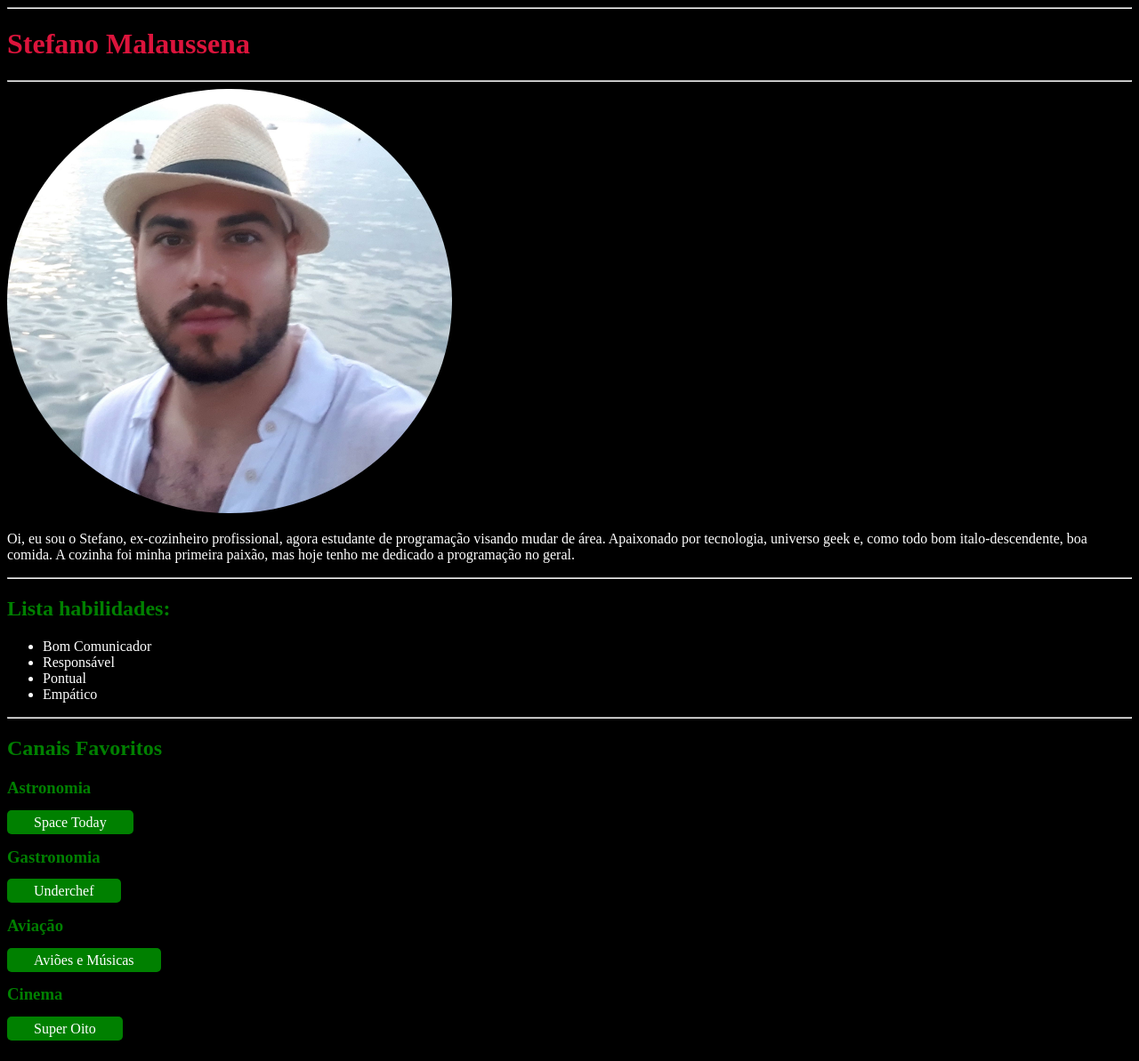
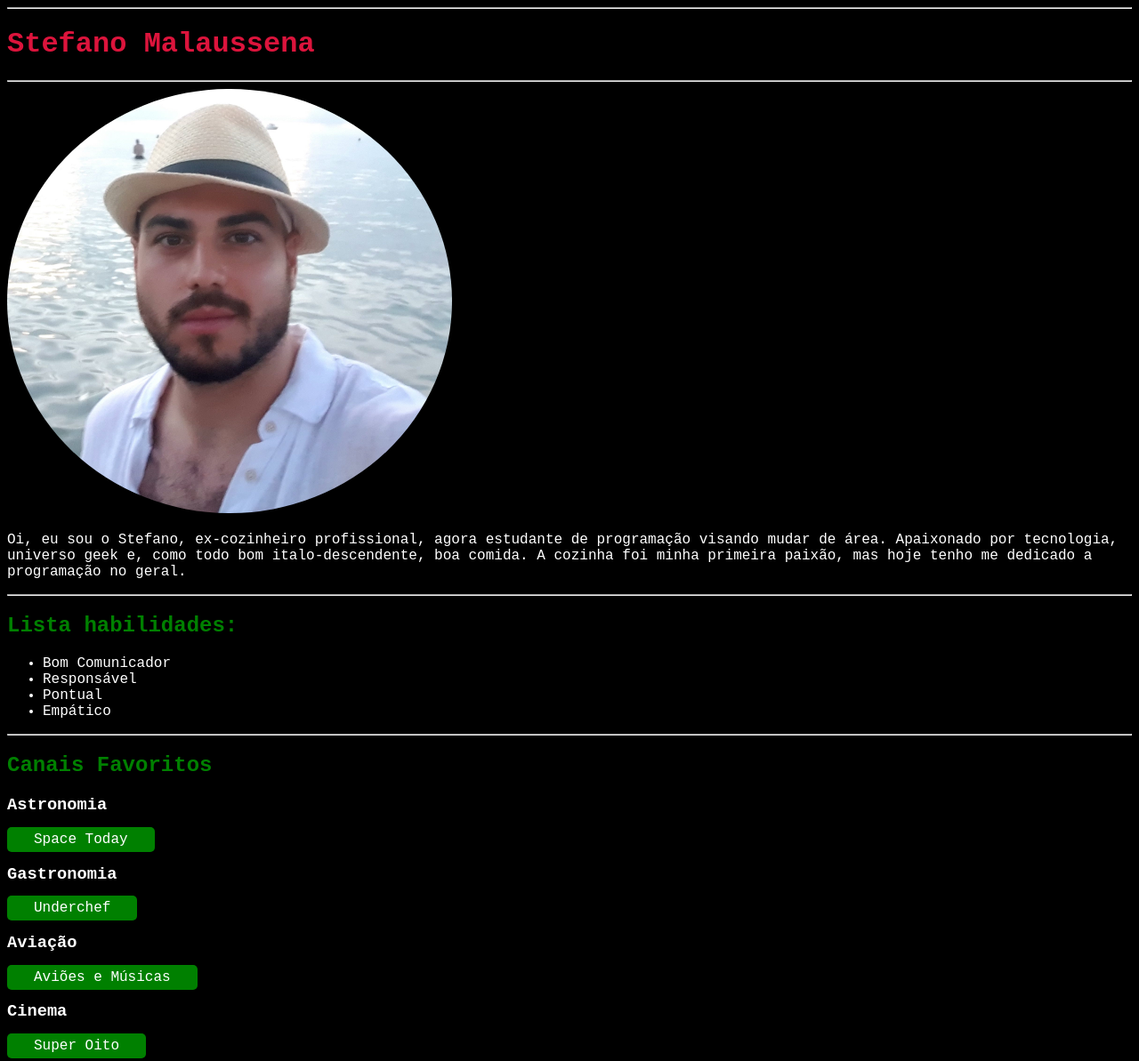
Before and after one commit to StefanoMalaussena/stefanomalaussena.github.io, a plain HTML site: page index.html in a window 1280 px wide. Shown: the whole page at 89% size. Drawn offline with Linux system fonts and the light colour scheme.

Commit message:
Adiciona font para e muda cor dos h3

```diff
--- a/index.html
+++ b/index.html
@@ -10,12 +10,17 @@
 
 <style>
 
-    h3, h2 {
+    h3 {
+        color: #fff;
+    }
+
+    h2 {
        color:green
    }
 
    body {
        background-color: black;
+       font-family:'Courier New', Courier, monospace
    }
 
   p, li{
@@ -24,6 +29,10 @@
 
    #StefanoMalaussena {
    color: crimson;
+   font-family:<link rel="preconnect" href="https://fonts.googleapis.com">
+<link rel="preconnect" href="https://fonts.gstatic.com" crossorigin>
+<link href="https://fonts.googleapis.com/css2?family=Amatic+SC:wght@700&family=Montserrat:wght@100&display=swap" rel="stylesheet">
+, 'Arial Narrow', Arial, sans-serif
     }
 
    .picture{
```
